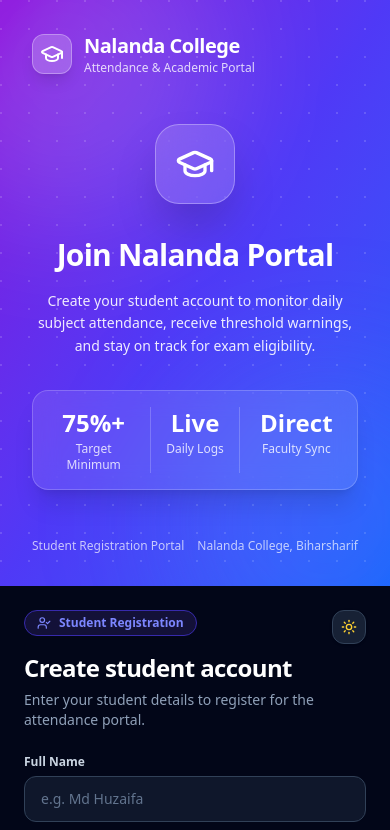
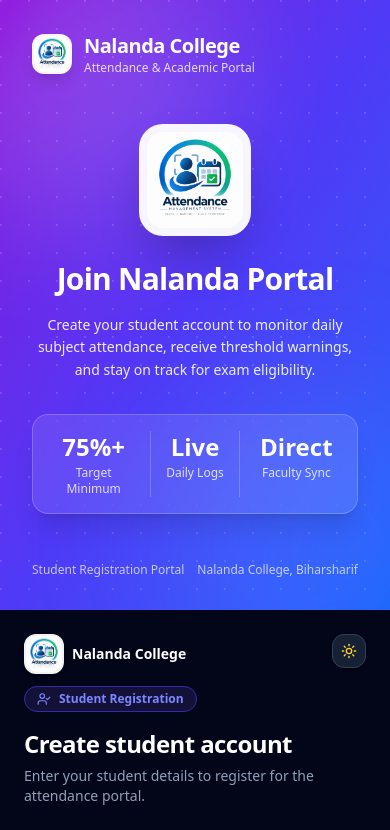
Before and after one commit to MdHuzaifa018/Attendance-Management, a React (Vite) app in the folder frontend/: page /register in a window 390 px wide. Shown: the top 830 px of the page. Built offline with nearby package versions, Linux system fonts and the light colour scheme; no server answers.

Commit message:
feat: use logo.png across app icon, startup splash screen, sidebars, login, ID card, and reports

```diff
--- a/frontend/index.html
+++ b/frontend/index.html
@@ -2,7 +2,8 @@
 <html lang="en">
   <head>
     <meta charset="UTF-8" />
-    <link rel="icon" type="image/svg+xml" href="/favicon.svg" />
+    <link rel="icon" type="image/png" href="/logo.png" />
+    <link rel="apple-touch-icon" href="/logo.png" />
     <meta name="viewport" content="width=device-width, initial-scale=1.0" />
     <link rel="manifest" href="/manifest.webmanifest" />
     <meta name="theme-color" content="#4f46e5" />
@@ -14,7 +15,16 @@
     <title>Nalanda College | Attendance Management System</title>
   </head>
   <body>
-    <div id="root"></div>
+    <div id="root">
+      <div style="min-height: 100vh; display: flex; flex-direction: column; align-items: center; justify-content: center; background-color: #0f172a; font-family: system-ui, sans-serif;">
+        <img src="/logo.png" alt="Nalanda College ERP" style="width: 100px; height: 100px; object-fit: contain; border-radius: 24px; box-shadow: 0 15px 35px rgba(0,0,0,0.6); margin-bottom: 24px; animation: pulse 2s infinite ease-in-out;" />
+        <div style="width: 32px; height: 32px; border: 3px solid rgba(99, 102, 241, 0.2); border-top-color: #6366f1; border-radius: 50%; animation: spin 1s linear infinite;"></div>
+        <style>
+          @keyframes spin { to { transform: rotate(360deg); } }
+          @keyframes pulse { 0%, 100% { transform: scale(1); opacity: 1; } 50% { transform: scale(1.05); opacity: 0.9; } }
+        </style>
+      </div>
+    </div>
     <script type="module" src="/src/main.jsx"></script>
   </body>
 </html>
--- a/frontend/public/sw.js
+++ b/frontend/public/sw.js
@@ -3,6 +3,7 @@ const CACHE_NAME = "nalanda-erp-v1";
 const STATIC_ASSETS = [
   "/",
   "/index.html",
+  "/logo.png",
   "/favicon.svg",
   "/manifest.webmanifest"
 ];
--- a/frontend/src/components/InstallAppBanner.jsx
+++ b/frontend/src/components/InstallAppBanner.jsx
@@ -45,9 +45,11 @@ const InstallAppBanner = () => {
       aria-label="Install App"
       className="fixed bottom-4 left-4 right-4 sm:left-auto sm:right-6 sm:w-96 z-40 bg-slate-900/95 border border-indigo-500/40 backdrop-blur-xl text-white p-4 rounded-2xl shadow-2xl flex items-center gap-3.5 animate-bounce-subtle print:hidden"
     >
-      <div className="w-10 h-10 rounded-xl bg-indigo-600 flex items-center justify-center flex-shrink-0 shadow-lg shadow-indigo-600/40">
-        <Smartphone className="w-5 h-5 text-white" />
-      </div>
+      <img
+        src="/logo.png"
+        alt="Nalanda College ERP Logo"
+        className="w-10 h-10 rounded-xl object-contain bg-white/95 p-0.5 shadow-lg shadow-indigo-600/40 flex-shrink-0"
+      />
 
       <div className="flex-1 min-w-0 text-xs">
         <h4 className="font-bold text-white text-xs">Install Nalanda ERP App</h4>
--- a/frontend/src/components/PrintableReportModal.jsx
+++ b/frontend/src/components/PrintableReportModal.jsx
@@ -73,9 +73,11 @@ const PrintableReportModal = ({ isOpen, onClose, reportData, filters, department
             {/* ── College Official Header ── */}
             <div className="border-b-2 border-indigo-900 pb-4 text-center relative">
               <div className="flex items-center justify-center gap-3 mb-1">
-                <div className="w-12 h-12 rounded-full bg-indigo-900 text-amber-400 flex items-center justify-center font-bold text-xl shadow">
-                  <Award className="w-7 h-7" />
-                </div>
+                <img
+                  src="/logo.png"
+                  alt="Nalanda College Official Logo"
+                  className="w-14 h-14 object-contain rounded-xl shadow-sm"
+                />
                 <div>
                   <h1 className="text-2xl font-black tracking-wider uppercase text-indigo-950 font-serif">
                     Nalanda College, Biharsharif
--- a/frontend/src/components/StudentIdCardModal.jsx
+++ b/frontend/src/components/StudentIdCardModal.jsx
@@ -64,9 +64,11 @@ const StudentIdCardModal = ({ isOpen, onClose, student }) => {
             {/* Header / College Branding */}
             <div className="text-center pb-3 border-b border-indigo-500/30 relative">
               <div className="flex items-center justify-center gap-2 mb-1">
-                <div className="w-8 h-8 rounded-full bg-gradient-to-tr from-amber-400 to-amber-600 flex items-center justify-center shadow-md">
-                  <Award className="w-4 h-4 text-slate-950 font-black" />
-                </div>
+                <img
+                  src="/logo.png"
+                  alt="Nalanda College Logo"
+                  className="w-8 h-8 rounded-full object-contain bg-white/95 p-0.5 shadow-md"
+                />
                 <div>
                   <h2 className="text-sm font-black tracking-wider uppercase bg-gradient-to-r from-amber-200 via-white to-amber-200 bg-clip-text text-transparent">
                     Nalanda College
--- a/frontend/src/layouts/AdminLayout.jsx
+++ b/frontend/src/layouts/AdminLayout.jsx
@@ -72,9 +72,11 @@ const AdminLayout = () => {
       >
         {/* Logo */}
         <div className="h-16 flex items-center gap-3 px-5 border-b border-slate-200 dark:border-slate-800 flex-shrink-0">
-          <div className="w-9 h-9 bg-indigo-600/10 dark:bg-indigo-600/20 border border-indigo-500/20 dark:border-indigo-500/30 rounded-xl flex items-center justify-center flex-shrink-0">
-            <GraduationCap className="w-5 h-5 text-indigo-600 dark:text-indigo-400" />
-          </div>
+          <img
+            src="/logo.png"
+            alt="Nalanda College ERP Logo"
+            className="w-9 h-9 rounded-xl object-contain bg-white/95 p-0.5 shadow-sm border border-indigo-500/20"
+          />
           <div className="min-w-0">
             <p className="text-slate-900 dark:text-white font-bold text-sm leading-tight truncate">
               Nalanda College
--- a/frontend/src/layouts/StudentLayout.jsx
+++ b/frontend/src/layouts/StudentLayout.jsx
@@ -59,9 +59,11 @@ const StudentLayout = () => {
       >
         {/* Logo */}
         <div className="h-16 flex items-center gap-3 px-5 border-b border-slate-200 dark:border-slate-800 flex-shrink-0">
-          <div className="w-9 h-9 bg-violet-600/10 dark:bg-violet-600/20 border border-violet-500/20 dark:border-violet-500/30 rounded-xl flex items-center justify-center flex-shrink-0">
-            <GraduationCap className="w-5 h-5 text-violet-600 dark:text-violet-400" />
-          </div>
+          <img
+            src="/logo.png"
+            alt="Nalanda College ERP Logo"
+            className="w-9 h-9 rounded-xl object-contain bg-white/95 p-0.5 shadow-sm border border-violet-500/20"
+          />
           <div className="min-w-0">
             <p className="text-slate-900 dark:text-white font-bold text-sm leading-tight truncate">
               Nalanda College
--- a/frontend/src/layouts/TeacherLayout.jsx
+++ b/frontend/src/layouts/TeacherLayout.jsx
@@ -59,9 +59,11 @@ const TeacherLayout = () => {
       >
         {/* Logo */}
         <div className="h-16 flex items-center gap-3 px-5 border-b border-slate-200 dark:border-slate-800 flex-shrink-0">
-          <div className="w-9 h-9 bg-emerald-600/10 dark:bg-emerald-600/20 border border-emerald-500/20 dark:border-emerald-500/30 rounded-xl flex items-center justify-center flex-shrink-0">
-            <GraduationCap className="w-5 h-5 text-emerald-600 dark:text-emerald-400" />
-          </div>
+          <img
+            src="/logo.png"
+            alt="Nalanda College ERP Logo"
+            className="w-9 h-9 rounded-xl object-contain bg-white/95 p-0.5 shadow-sm border border-emerald-500/20"
+          />
           <div className="min-w-0">
             <p className="text-slate-900 dark:text-white font-bold text-sm leading-tight truncate">
               Nalanda College
--- a/frontend/src/pages/auth/LoginPage.jsx
+++ b/frontend/src/pages/auth/LoginPage.jsx
@@ -99,9 +99,11 @@ const LoginPage = () => {
 
         {/* Top Branding */}
         <div className="relative z-10 flex items-center gap-3">
-          <div className="w-10 h-10 rounded-xl bg-white/20 backdrop-blur-md border border-white/30 flex items-center justify-center shadow-lg">
-            <GraduationCap className="w-6 h-6 text-white" />
-          </div>
+          <img
+            src="/logo.png"
+            alt="Logo"
+            className="w-10 h-10 rounded-xl object-contain bg-white/95 p-0.5 shadow-lg"
+          />
           <div>
             <h2 className="text-xl font-bold tracking-tight text-white">
               Nalanda College
@@ -114,9 +116,11 @@ const LoginPage = () => {
 
         {/* Center Hero Content */}
         <div className="relative z-10 my-auto py-12 flex flex-col items-center text-center max-w-lg mx-auto">
-          <div className="w-20 h-20 rounded-3xl bg-white/15 backdrop-blur-lg border border-white/30 flex items-center justify-center shadow-2xl mb-8 transform hover:scale-105 transition-transform">
-            <GraduationCap className="w-10 h-10 text-white" />
-          </div>
+          <img
+            src="/logo.png"
+            alt="Nalanda College ERP Logo"
+            className="w-28 h-28 rounded-3xl object-contain bg-white/95 p-2 shadow-2xl mb-6 transform hover:scale-105 transition-transform"
+          />
 
           <h1 className="text-3xl lg:text-4xl font-extrabold tracking-tight text-white mb-4 leading-tight">
             Nalanda College
@@ -167,6 +171,14 @@ const LoginPage = () => {
         <div className="w-full max-w-md space-y-6">
           {/* Header */}
           <div>
+            <div className="flex items-center gap-2 mb-3 lg:hidden">
+              <img
+                src="/logo.png"
+                alt="Logo"
+                className="w-10 h-10 rounded-xl object-contain bg-white/95 p-0.5 shadow-md"
+              />
+              <span className="font-bold text-sm text-slate-900 dark:text-white">Nalanda College</span>
+            </div>
             <div className="inline-flex items-center gap-2 px-3 py-1 rounded-full text-xs font-semibold bg-indigo-50 dark:bg-indigo-950/60 border border-indigo-200 dark:border-indigo-800 text-indigo-700 dark:text-indigo-400 mb-4">
               <Shield className="w-3.5 h-3.5" /> Secure Portal Access
             </div>
--- a/frontend/src/pages/auth/RegisterPage.jsx
+++ b/frontend/src/pages/auth/RegisterPage.jsx
@@ -85,9 +85,11 @@ const RegisterPage = () => {
 
         {/* Top Branding */}
         <div className="relative z-10 flex items-center gap-3">
-          <div className="w-10 h-10 rounded-xl bg-white/20 backdrop-blur-md border border-white/30 flex items-center justify-center shadow-lg">
-            <GraduationCap className="w-6 h-6 text-white" />
-          </div>
+          <img
+            src="/logo.png"
+            alt="Logo"
+            className="w-10 h-10 rounded-xl object-contain bg-white/95 p-0.5 shadow-lg"
+          />
           <div>
             <h2 className="text-xl font-bold tracking-tight text-white">
               Nalanda College
@@ -100,9 +102,11 @@ const RegisterPage = () => {
 
         {/* Center Hero Content */}
         <div className="relative z-10 my-auto py-12 flex flex-col items-center text-center max-w-lg mx-auto">
-          <div className="w-20 h-20 rounded-3xl bg-white/15 backdrop-blur-lg border border-white/30 flex items-center justify-center shadow-2xl mb-8 transform hover:scale-105 transition-transform">
-            <GraduationCap className="w-10 h-10 text-white" />
-          </div>
+          <img
+            src="/logo.png"
+            alt="Nalanda College ERP Logo"
+            className="w-28 h-28 rounded-3xl object-contain bg-white/95 p-2 shadow-2xl mb-6 transform hover:scale-105 transition-transform"
+          />
 
           <h1 className="text-3xl lg:text-4xl font-extrabold tracking-tight text-white mb-4 leading-tight">
             Join Nalanda Portal
@@ -147,6 +151,14 @@ const RegisterPage = () => {
         <div className="w-full max-w-md space-y-6">
           {/* Header */}
           <div>
+            <div className="flex items-center gap-2 mb-3 lg:hidden">
+              <img
+                src="/logo.png"
+                alt="Logo"
+                className="w-10 h-10 rounded-xl object-contain bg-white/95 p-0.5 shadow-md"
+              />
+              <span className="font-bold text-sm text-slate-900 dark:text-white">Nalanda College</span>
+            </div>
             <div className="inline-flex items-center gap-2 px-3 py-1 rounded-full text-xs font-semibold bg-indigo-50 dark:bg-indigo-950/60 border border-indigo-200 dark:border-indigo-800 text-indigo-700 dark:text-indigo-400 mb-4">
               <UserCheck className="w-3.5 h-3.5" /> Student Registration
             </div>
```
Also changed, not shown: frontend/public/logo.png (added), frontend/public/manifest.webmanifest.
